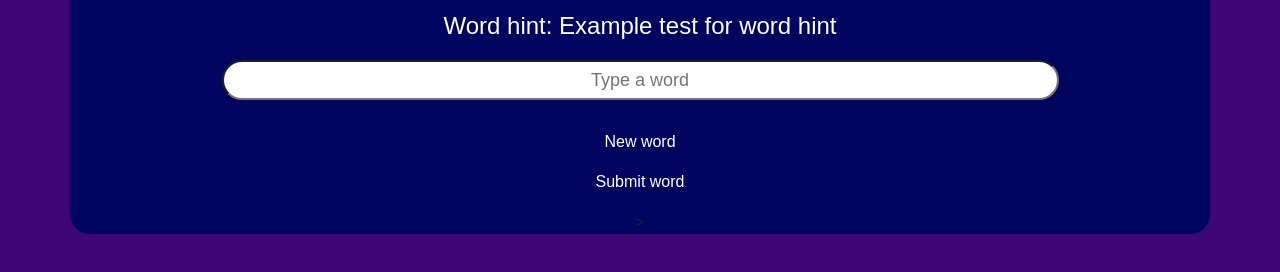
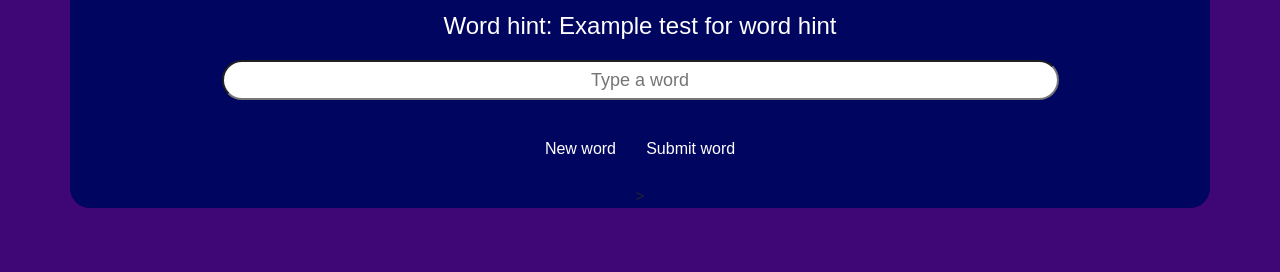
Before and after one commit to naomihunt25/space-scramble, a plain HTML site: page index.html in a window 1280 px wide. Shown: the part 358-630 px from the top of the page. Drawn offline with nearby package versions, Linux system fonts and the light colour scheme; a web font is replaced by a local one.

Commit message:
feat: Added buttons to main game content

```diff
--- a/index.html
+++ b/index.html
@@ -35,9 +35,13 @@
                 </div>
                 <div class="enter-word">
                     <input type="text" placeholder="Type a word">
-                    <div>
-                        <p class="new-word">New word</p>
-                        <p class="submit-word">Submit word </p>
+                    <div class="buttons">
+                        <button type="new-word" class="btn custom-button-outline">
+                            <p>New word</p>
+                        </button>
+                        <button type="submit" class="btn custom-button-outline">
+                            <p>Submit word</p>
+                        </button>
                     </div>
                 </div>
             </div>>
```
